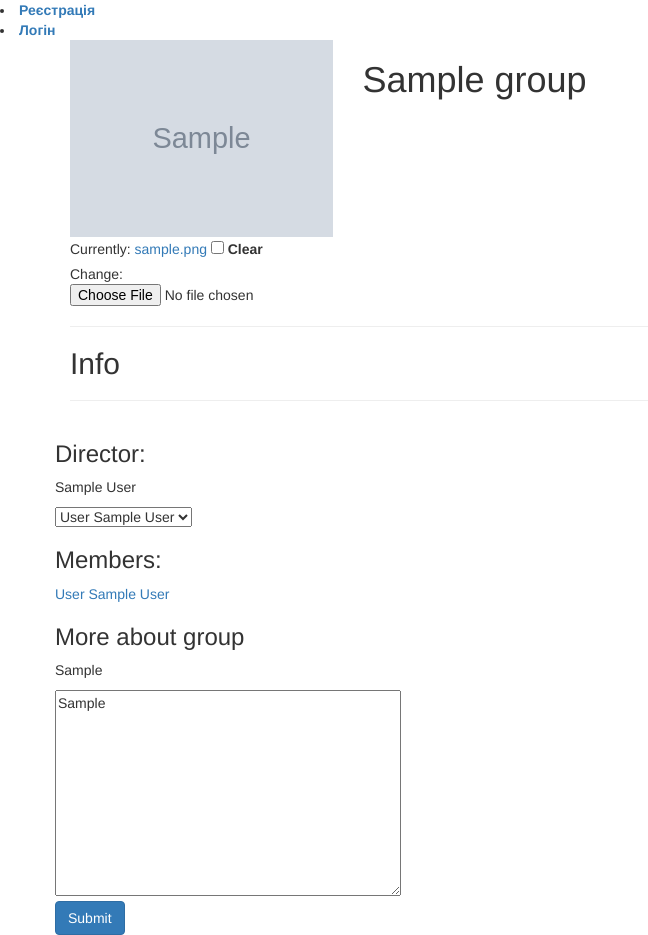
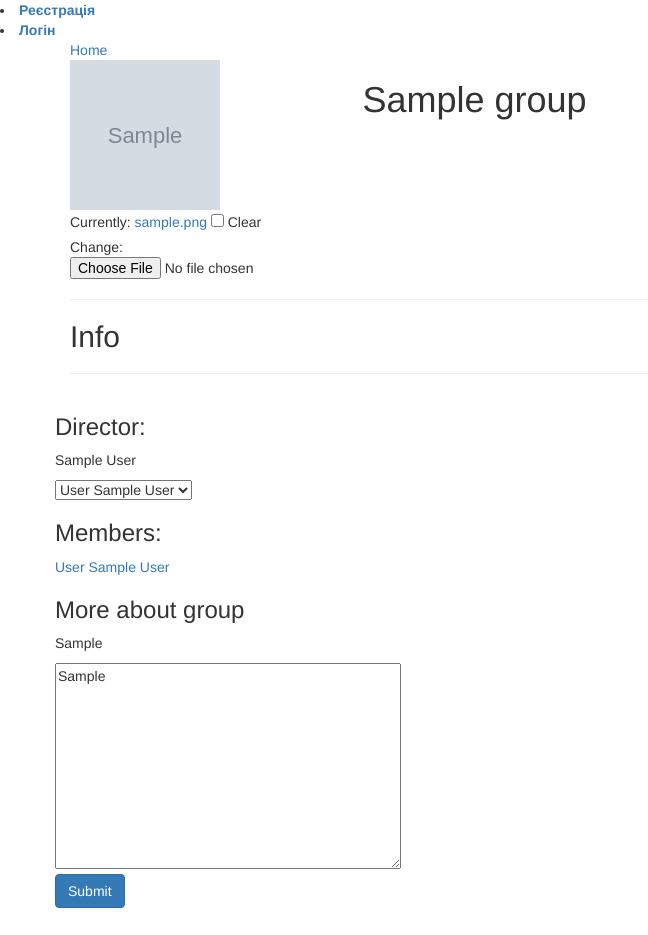
Before and after one commit to DevGuysPy/School, a Django app: page /group/1/edit/ in a window 1280 px wide. Shown: the whole page, without its empty margins (0-648 px from the left). After the commit the page ends 908 px from the top, so only its background shows below. Run offline with Django 3.2, Linux system fonts and the light colour scheme; tables that the repository leaves empty hold one stand-in row (values such as "Sample post"); grey boxes marked "Sample" are stand-in pictures; some libraries are stand-ins or nearby versions.

Commit message:
Fixed tab size in htmls and fixed groupprofile enit form

```diff
--- a/School/forms.py
+++ b/School/forms.py
@@ -26,4 +26,4 @@ class MarkForm(ModelForm):
 class GroupForm(ModelForm):
     class Meta:
         model = Group
-        fields = ('name', 'info', 'photo')
+        fields = ('info', 'photo')
--- a/templates/all_groups.html
+++ b/templates/all_groups.html
@@ -1,7 +1,7 @@
 <!DOCTYPE html>
 <html>
 <head>
-	<title>All groups</title>
+    <title>All groups</title>
     <link rel="stylesheet" type="text/css" href="/static/css/bootstrap.css">
     <link rel="stylesheet" href="/static/css/style.css">
 </head>
--- a/templates/all_students.html
+++ b/templates/all_students.html
@@ -7,12 +7,14 @@
     <link rel="stylesheet" type="text/css" href="/static/css/style.css">
 </head>
 <body>
+
     {% if user.is_authenticated %}
         <li><a href="/logout/"><strong>Вийти</strong></a></li>
     {% else %}
         <li><a href="/registration/"><strong>Реєстрація</strong></a></li>
         <li><a href="/login/"><strong>Логін</strong></a></li>
     {% endif %}
+
     <div class = 'container'>
         <a href="{% url 'index' %}"  >Home</a>
         <hr>
--- a/templates/allteachers.html
+++ b/templates/allteachers.html
@@ -13,6 +13,7 @@
         <li><a href="/registration/"><strong>Реєстрація</strong></a></li>
         <li><a href="/login/"><strong>Логін</strong></a></li>
     {% endif %}
+
     <div class = 'container'>
         <a href="{% url 'index' %}"  >Home</a>
         <hr>
--- a/templates/groupprofile.html
+++ b/templates/groupprofile.html
@@ -4,6 +4,7 @@
     <meta charset="UTF-8">
     <title>Group</title>
     <link rel="stylesheet" type="text/css" href="/static/css/bootstrap.css">
+    <link rel="stylesheet" href="/static/css/style.css">
 </head>
 </head>
 <body>
@@ -13,6 +14,7 @@
         <li><a href="/registration/"><strong>Реєстрація</strong></a></li>
         <li><a href="/login/"><strong>Логін</strong></a></li>
     {% endif %}
+
     <div class='container'>
         <a href="{% url 'index' %}"  >Home</a>
         <div  class= 'row '>
--- a/templates/groupprofile_edit.html
+++ b/templates/groupprofile_edit.html
@@ -4,6 +4,7 @@
     <meta charset="UTF-8">
     <title>group</title>
     <link rel="stylesheet" type="text/css" href="/static/css/bootstrap.css">
+    <link rel="stylesheet" href="/static/css/style.css">
 </head>
 <body>
     {% if user.is_authenticated %}
@@ -12,12 +13,18 @@
         <li><a href="/registration/"><strong>Реєстрація</strong></a></li>
         <li><a href="/login/"><strong>Логін</strong></a></li>
     {% endif %}
+
     <div class='container'>
+        <a href="{% url 'index' %}"  >Home</a>
         <form method="POST" enctype="multipart/form-data">
             {% csrf_token %}
             <div  class= 'row '>
                 <div class='col-xs-3'>
-				<img class="img-responsive" src="/media/{{ group.photo }}"></img>
+                    {% if form.photo.value %}
+                        <div class="xs-ava" style="background-image: url('/media/{{ form.photo.value }}');"></div>
+                    {% else %}
+                        <div class="xs-ava" style="background-image: url('http://www.salesmanago.pl/libs/unify/assets/img/testimonials/user.jpg;jsessionid=0E5F9F48BF3B7231C26C68CF7AD678EC');"></div>
+                    {% endif %}
                     {{ form.photo }}
                 </div>
                 <div class='col-xs-9'>
--- a/templates/room.html
+++ b/templates/room.html
@@ -11,6 +11,7 @@
         <li><a href="/registration/"><strong>Реєстрація</strong></a></li>
         <li><a href="/login/"><strong>Логін</strong></a></li>
     {% endif %}
+
 <a href="{% url 'index' %}"  >Home</a>
     {% for day in week %}
         <h1>Day {{ forloop.counter }}</h1>
--- a/templates/student/edit.html
+++ b/templates/student/edit.html
@@ -62,7 +62,6 @@
             {% for m in marks %}
                 <div class="row">
                     <div class="col-xs-3">
-
                         <select name="group">
                             {%  for l in lessons %}
                                 <option value="{{ l.id}}">
@@ -74,7 +73,6 @@
                             {% endfor %}
                         </select>
                     </div>
-
                     <div class="col-xs-2">
                         {{ form_mark.reason}}
                     </div>
@@ -86,9 +84,7 @@
             <hr>
             <div class= 'row'>
                 <input type="submit" class="btn btn-primary" value="Submit" >
+        </form>
     </div>
-
-</form>
-
 </body>
 </html>
```
Also changed, not shown: templates/teacherprofile.html (+6 -3 lines), static/css/style.css (indentation only), templates/studentprofile.html (indentation only). Lines whose indentation alone changed are shown as unchanged.
